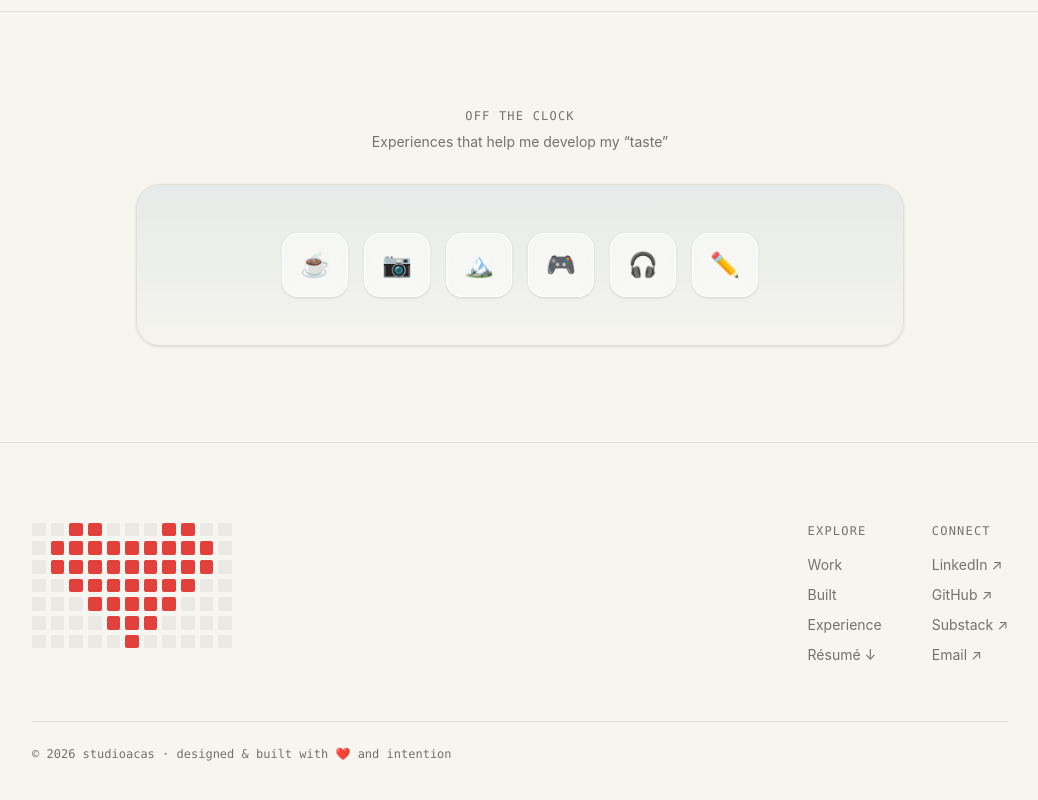
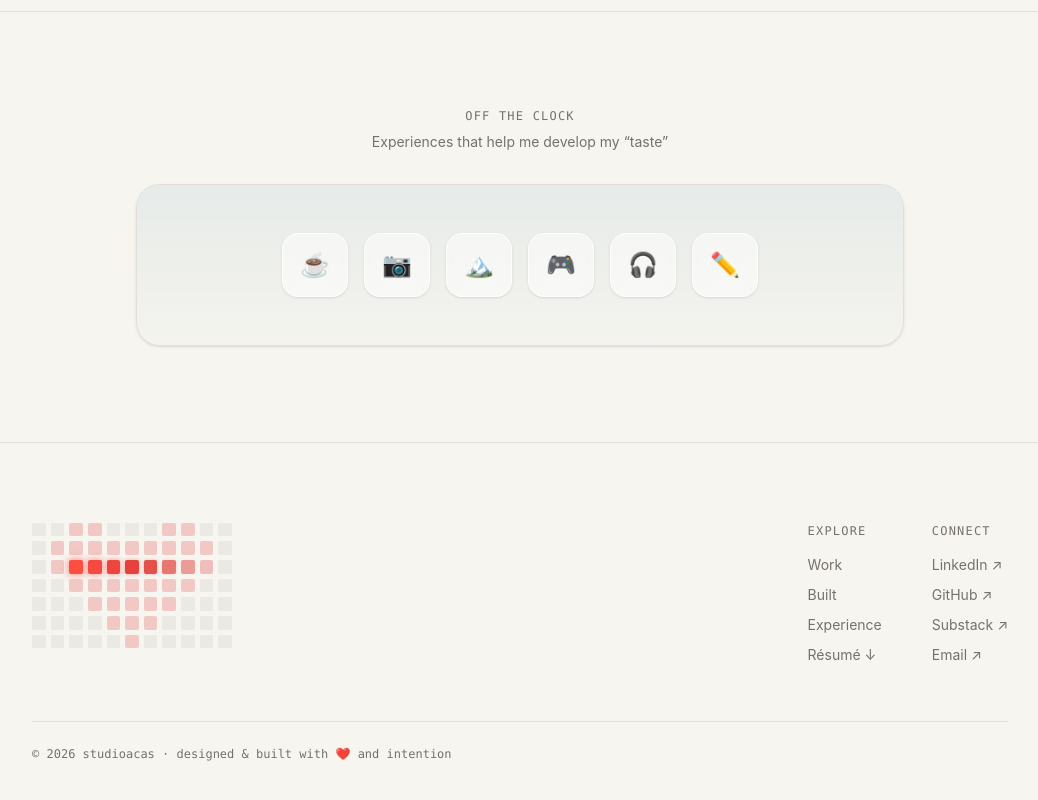
Before and after one commit to acaspx/portfolio-chops, a Next.js app: page / in a window 1280 px wide. Shown: the part 4311-5111 px from the top of the page, without its empty margins (120-1158 px from the left). Built offline with nearby package versions, Linux system fonts and the light colour scheme.

Commit message:
Footer heart: animate a red LED trail sweeping through the matrix

```diff
--- a/app/globals.css
+++ b/app/globals.css
@@ -117,6 +117,32 @@ html.asterisk-cursor * {
   }
 }
 
+/* Pixel-heart LEDs: dim red when off, a bright trail sweeps through (staggered
+   per-cell animation-delay sets the path). Off = light red, on = bright + glow. */
+@keyframes led-trail {
+  0% {
+    background-color: #ff4f43;
+    box-shadow: 0 0 8px 1px rgba(255, 79, 67, 0.6);
+  }
+  10% {
+    background-color: #e2403a;
+    box-shadow: 0 0 4px 0 rgba(226, 64, 58, 0.4);
+  }
+  20%,
+  100% {
+    background-color: #f1c8c4;
+    box-shadow: 0 0 0 0 rgba(226, 64, 58, 0);
+  }
+}
+.led-trail {
+  animation: led-trail 4s linear infinite;
+}
+@media (prefers-reduced-motion: reduce) {
+  .led-trail {
+    animation: none;
+  }
+}
+
 /* Landing backdrop: soft cloudy gradient + subtle grain (CSS/SVG only) */
 .bg-landing {
   /* Reference gradient structure (bright upper-left, drifting clouds, grounded
--- a/components/Footer.tsx
+++ b/components/Footer.tsx
@@ -1,6 +1,6 @@
 import Link from "next/link";
 
-// 11x7 pixel heart (1 = lit red square), matching the filled-heart peg pattern.
+// 11x7 pixel heart (1 = LED cell), matching the filled-heart peg pattern.
 const HEART = [
   "00110001100",
   "01111111110",
@@ -10,6 +10,15 @@ const HEART = [
   "00001110000",
   "00000100000",
 ];
+
+// Serpentine path through the lit cells, so the trail snakes continuously.
+const litPath = HEART.flatMap((row, r) => {
+  const cols = [...row].reduce<number[]>((a, c, i) => (c === "1" ? [...a, i] : a), []);
+  return (r % 2 === 0 ? cols : cols.reverse()).map((c) => `${r}-${c}`);
+});
+const LIT_TOTAL = litPath.length;
+const litIndex = new Map(litPath.map((k, i) => [k, i]));
+const CYCLE = 4; // seconds, matches .led-trail animation duration
 
 const explore = [
   { label: "Work", href: "/#work" },
@@ -43,14 +52,21 @@ export default function Footer() {
               style={{ gridTemplateColumns: "repeat(11, minmax(0, 1fr))" }}
             >
               {HEART.flatMap((row, r) =>
-                [...row].map((c, i) => (
-                  <span
-                    key={`${r}-${i}`}
-                    className={`aspect-square rounded-[2px] ${
-                      c === "1" ? "bg-[#e2403a]" : "bg-ink/[0.05]"
-                    }`}
-                  />
-                ))
+                [...row].map((c, i) => {
+                  if (c !== "1") {
+                    return (
+                      <span key={`${r}-${i}`} className="aspect-square rounded-[2px] bg-ink/[0.05]" />
+                    );
+                  }
+                  const idx = litIndex.get(`${r}-${i}`) ?? 0;
+                  return (
+                    <span
+                      key={`${r}-${i}`}
+                      className="led-trail aspect-square rounded-[2px] bg-[#f1c8c4]"
+                      style={{ animationDelay: `-${((idx / LIT_TOTAL) * CYCLE).toFixed(2)}s` }}
+                    />
+                  );
+                })
               )}
             </span>
           </a>
```
Also changed, not shown: 1 other file (tests, documents, lock files or other folders).
